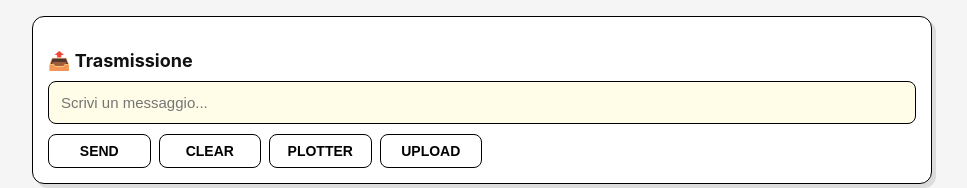
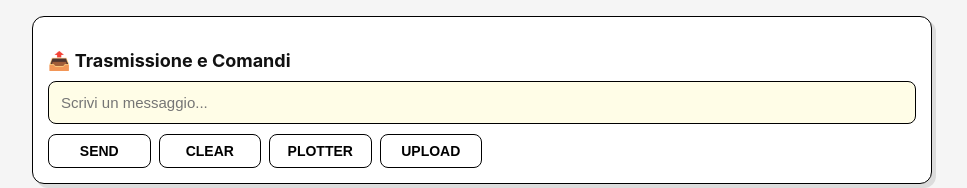
Before and after one commit to leo-453/wifi-terminal-remote, a plain HTML site: page index.html in a window 1280 px wide. Shown: the part 309-497 px from the top of the page, without its empty margins (158-1125 px from the left). Drawn offline with Linux system fonts and the light colour scheme; a script that the page names is missing.

Commit message:
Update section title to include 'e Comandi'

```diff
--- a/index.html
+++ b/index.html
@@ -32,7 +32,7 @@
 
     <!-- TRASMISSIONE -->
     <div class="section">
-        <h3>📤 Trasmissione</h3>
+        <h3>📤 Trasmissione e Comandi</h3>
         <input id="msg" type="text" placeholder="Scrivi un messaggio...">
 
         <div class="transmit-buttons">
```
